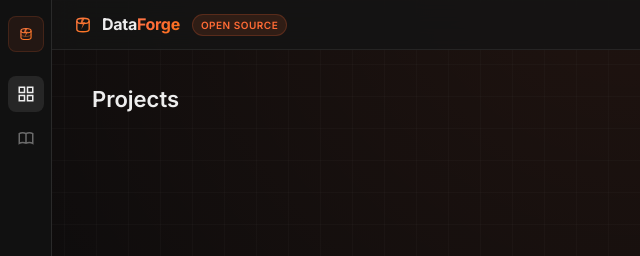
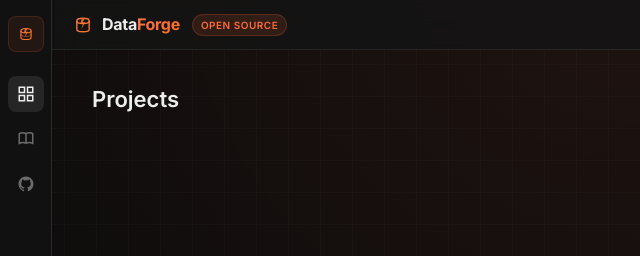
Before and after one commit to udoymistry2024/Udoy-Base, a website: page public/index.html in a window 1280 px wide. Shown: the top 256 px of the page, 0-640 px from the left. Drawn offline with Linux system fonts and the light colour scheme; no server answers.

Commit message:
Add official GitHub repository icon link to the left sidebar navigation bar

```diff
--- a/public/index.html
+++ b/public/index.html
@@ -41,6 +41,9 @@
       <div class="nav-icon" title="Documentation" data-nav="docs" onclick="navigateTo('docs')">
         <svg fill="none" stroke="currentColor" stroke-width="2" viewBox="0 0 24 24"><path d="M12 6.253v13m0-13C10.832 5.477 9.246 5 7.5 5S4.168 5.477 3 6.253v13C4.168 18.477 5.754 18 7.5 18s3.332.477 4.5 1.253m0-13C13.168 5.477 14.754 5 16.5 5c1.747 0 3.332.477 4.5 1.253v13C19.832 18.477 18.247 18 16.5 18c-1.746 0-3.332.477-4.5 1.253"/></svg>
       </div>
+      <a class="nav-icon" href="https://github.com/udoymistry2024/DataForge" target="_blank" rel="noopener noreferrer" title="GitHub Repository (DataForge)" style="text-decoration:none;margin-top:2px">
+        <svg fill="currentColor" viewBox="0 0 24 24"><path fill-rule="evenodd" clip-rule="evenodd" d="M12 2C6.477 2 2 6.484 2 12.017c0 4.425 2.865 8.18 6.839 9.504.5.092.682-.217.682-.483 0-.237-.008-.868-.013-1.703-2.782.605-3.369-1.343-3.369-1.343-.454-1.158-1.11-1.466-1.11-1.466-.908-.62.069-.608.069-.608 1.003.07 1.53 1.032 1.53 1.032.892 1.53 2.341 1.088 2.91.832.092-.647.35-1.088.636-1.338-2.22-.253-4.555-1.113-4.555-4.951 0-1.093.39-1.988 1.029-2.688-.103-.253-.446-1.272.098-2.65 0 0 .84-.27 2.75 1.026A9.564 9.564 0 0112 6.844c.85.004 1.705.115 2.504.337 1.909-1.296 2.747-1.027 2.747-1.027.546 1.379.202 2.398.1 2.651.64.7 1.028 1.595 1.028 2.688 0 3.848-2.339 4.695-4.566 4.943.359.309.678.92.678 1.855 0 1.338-.012 2.419-.012 2.747 0 .268.18.58.688.482A10.019 10.019 0 0022 12.017C22 6.484 17.522 2 12 2z"/></svg>
+      </a>
     </nav>
 
     <!-- Main area -->
```
